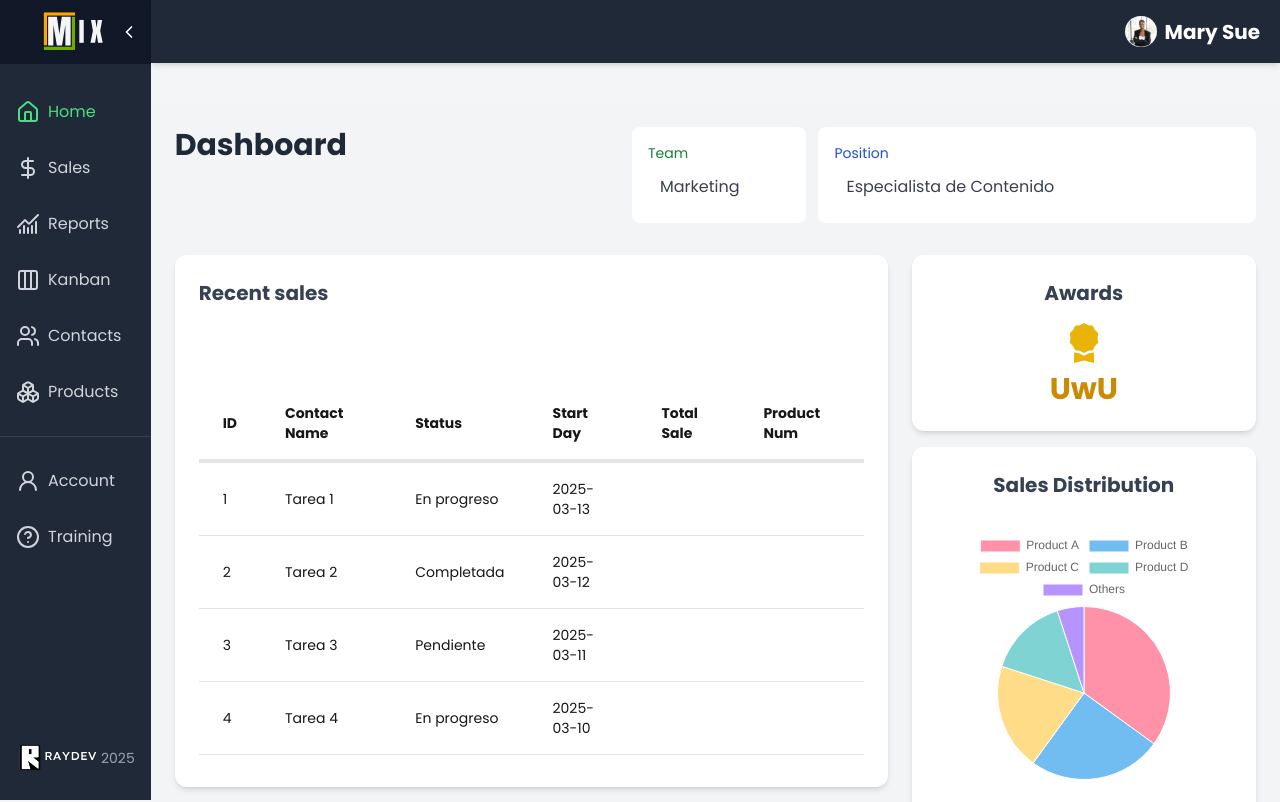
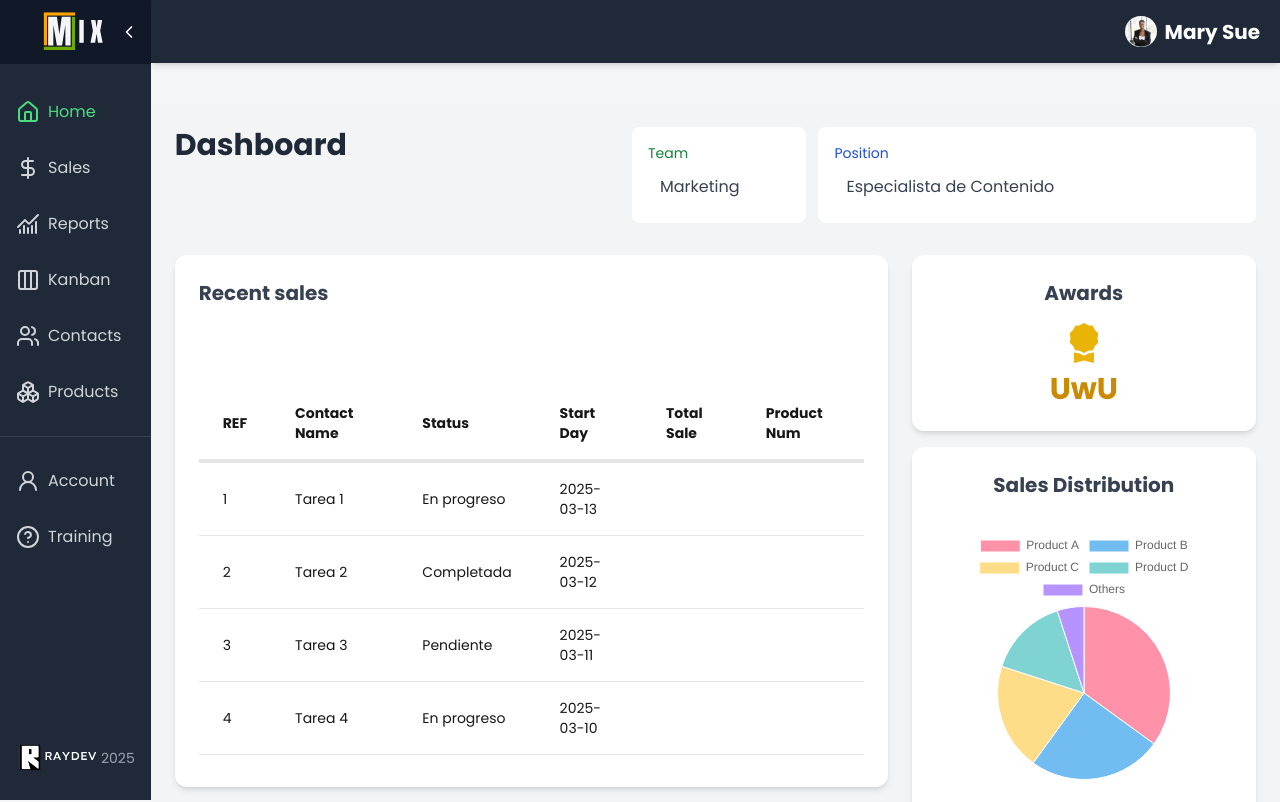
Before and after one commit to BlueE-05/MIX, a Next.js app in the folder MIX-Frontend/: page /crm/dashboard in a window 1280 px wide. Shown: the top 802 px of the page. Built offline with nearby package versions, Linux system fonts and the light colour scheme.

Commit message:
Dashboard: Cambio de ID -> REF en headers

```diff
--- a/MIX-Frontend/src/app/crm/dashboard/page.tsx
+++ b/MIX-Frontend/src/app/crm/dashboard/page.tsx
@@ -11,7 +11,7 @@ const currentUser = {
 };
 
 const DashboardPage = () => {
-  const headers = ["ID", "Contact Name", "Status", "Start Day", "Total Sale", "Product Num"];
+  const headers = ["REF", "Contact Name", "Status", "Start Day", "Total Sale", "Product Num"];
   const data = [
     [1, "Tarea 1", "En progreso", "2025-03-13"],
     [2, "Tarea 2", "Completada", "2025-03-12"],
```
